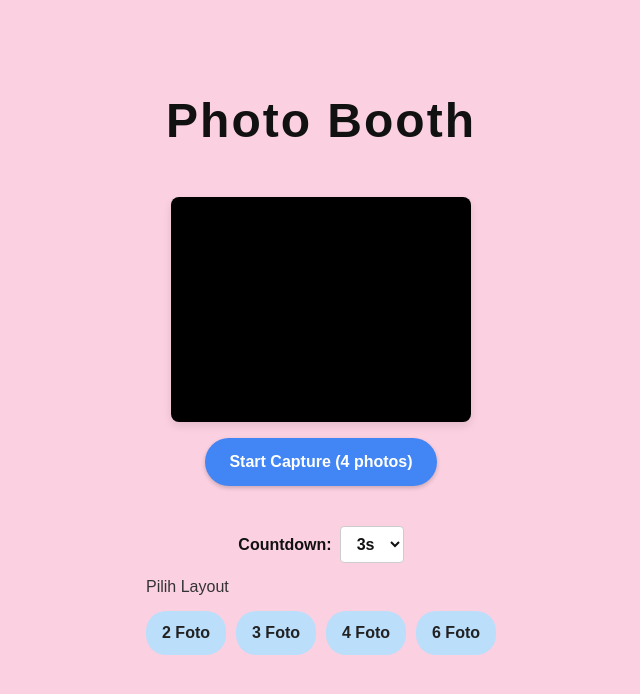
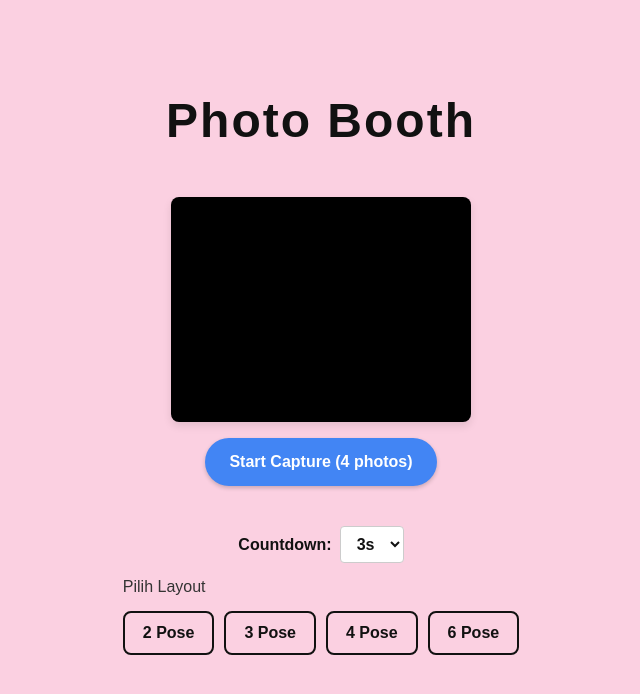
Before and after one commit to fauziniko/photobooth-1-test, a Next.js app: page / in a window 1280 px wide. Shown: the top 694 px of the page, without its empty margins (319-959 px from the left). Built offline with nearby package versions, Linux system fonts and the light colour scheme; no server answers.

Commit message:
[Misc] Update: components/LayoutSelector.tsx,src/app/globals.css,

```diff
--- a/components/LayoutSelector.tsx
+++ b/components/LayoutSelector.tsx
@@ -12,19 +12,8 @@ export default function LayoutSelector({ onSelect }: Props) {
             className="layout-selector-btn"
             key={layout}
             onClick={() => onSelect(layout)}
-            style={{
-              padding: '10px 16px',
-              backgroundColor: '#BBDEFB', // biru muda
-              color: '#222', // font gelap
-              border: 'none',
-              borderRadius: '20px',
-              cursor: 'pointer',
-              transition: 'all 0.2s ease',
-              fontWeight: 'bold',
-              minWidth: '80px'
-            }}
           >
-            {layout} Foto
+            {layout} Pose
           </button>
         ))}
       </div>
--- a/src/app/globals.css
+++ b/src/app/globals.css
@@ -66,7 +66,7 @@ body {
 
 .layout-selector-btn:hover,
 .layout-selector-btn:focus {
-  background: #c2185b; /* pink tua */
+  background: #fa75aa; /* pink tua */
   color: #fff;
-  border-color: #c2185b;
+  border-color: #fa75aa;
 }
```
